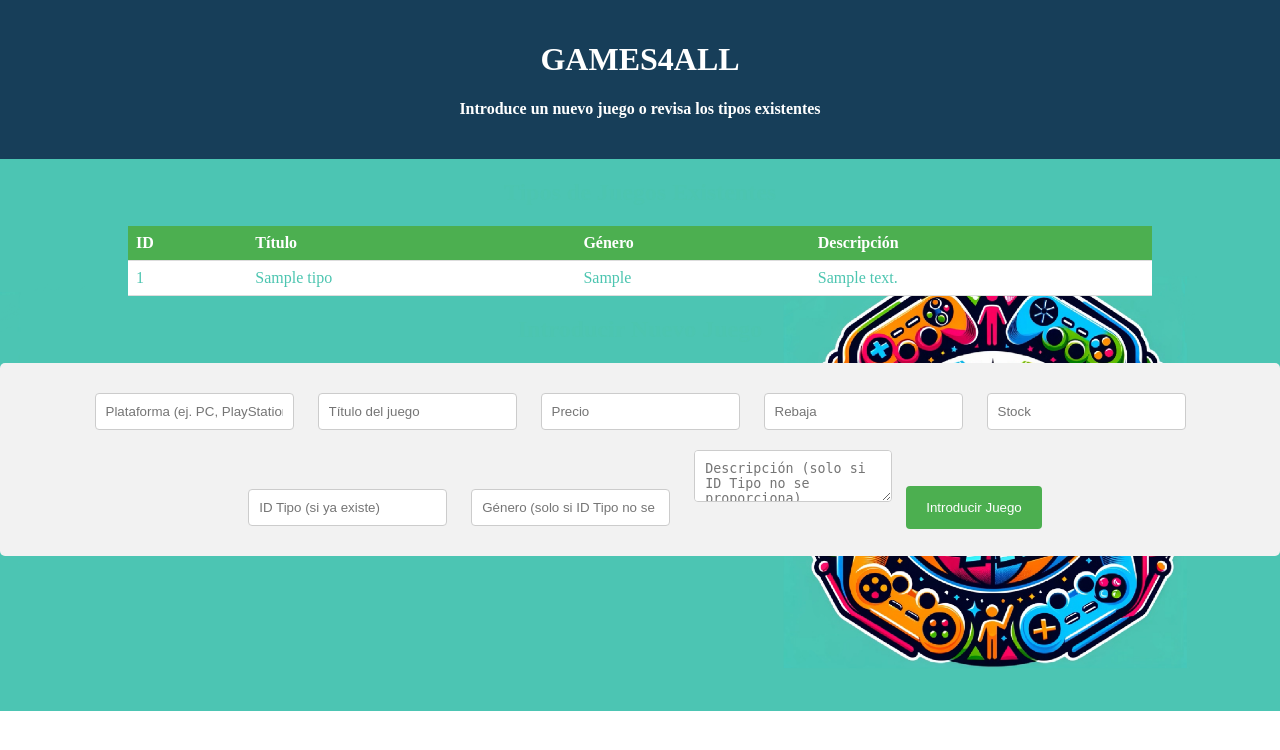
After one commit to josejavier1059/GAMES4ALL, a PHP site: page /admin_introduce_juego.php in a window 1280 px wide. The commit adds this page. Shown: the top 750 px of the page. Run offline with PHP 8.4, Linux system fonts and the light colour scheme; tables that the repository leaves empty or names only in its code hold one stand-in row (values such as "Sample post").

Commit message:
Introduce Y buscar Juegos Listo

```diff
--- /dev/null
+++ b/admin_introduce_juego.php
@@ -0,0 +1,120 @@
+<!DOCTYPE html>
+<html>
+<head>
+    <meta charset="utf-8">
+    <title>Introducir Nuevo Juego - G4A</title>
+    <style>
+        body {
+            background: url('fondo.png') no-repeat center center fixed;
+            background-size: contain;
+            text-align: center;
+            color: #4CC5B0; /* Color del texto */
+            margin: 0;
+        }
+
+        #header {
+            background-color: #173E59;
+            text-align: center;
+            color: #ffffff;
+            padding: 20px;
+            margin-bottom: 20px;
+        }
+
+        form {
+            margin: auto;
+            padding: 20px;
+            background-color: #f2f2f2;
+            border-radius: 5px;
+            display: inline-block;
+            color: #000;
+        }
+
+        input[type="text"], input[type="number"], textarea {
+            padding: 10px;
+            margin: 10px;
+            border: 1px solid #ccc;
+            border-radius: 4px;
+        }
+
+        input[type="submit"] {
+            background-color: #4CAF50;
+            color: white;
+            padding: 14px 20px;
+            border: none;
+            border-radius: 4px;
+            cursor: pointer;
+        }
+
+        input[type="submit"]:hover {
+            background-color: #45a049;
+        }
+
+        table {
+            margin: 20px auto;
+            width: 80%;
+            border-collapse: collapse;
+            background-color: #ffffff; /* Fondo blanco para la tabla */
+        }
+
+        th, td {
+            padding: 8px;
+            text-align: left;
+            border-bottom: 1px solid #ddd;
+        }
+
+        th {
+            background-color: #4CAF50;
+            color: white;
+        }
+    </style>
+</head>
+<body>
+
+<div id="header">
+    <h1>GAMES4ALL</h1>
+    <h4>Introduce un nuevo juego o revisa los tipos existentes</h4>
+</div>
+
+<h2>Tipos de Juegos Existentes</h2>
+<table>
+    <thead>
+        <tr>
+            <th>ID</th>
+            <th>Título</th>
+            <th>Género</th>
+            <th>Descripción</th>
+        </tr>
+    </thead>
+    <tbody>
+        <?php
+        $conexion = mysqli_connect("localhost", "root", "", "games4all") or die("Error al conectar con la base de datos.");
+        $consulta = "SELECT * FROM tipo";
+        $resultado = mysqli_query($conexion, $consulta);
+
+        while ($fila = mysqli_fetch_assoc($resultado)) {
+            echo "<tr>";
+            echo "<td>".$fila['id_tipo']."</td>";
+            echo "<td>".$fila['titulo']."</td>";
+            echo "<td>".$fila['genero']."</td>";
+            echo "<td>".$fila['descripcion']."</td>";
+            echo "</tr>";
+        }
+        ?>
+    </tbody>
+</table>
+
+<h2>Introducir Nuevo Juego</h2>
+<form action="procesar_introduce_juego.php" method="post">
+    <input type="text" name="plataforma" required placeholder="Plataforma (ej. PC, PlayStation)">
+    <input type="text" name="titulo" required placeholder="Título del juego">
+    <input type="number" step="0.01" name="precio" required placeholder="Precio">
+    <input type="number" step="0.01" name="rebaja" required placeholder="Rebaja">
+    <input type="number" name="stock" required placeholder="Stock">
+    <input type="number" name="id_tipo" placeholder="ID Tipo (si ya existe)">
+    <input type="text" name="genero" placeholder="Género (solo si ID Tipo no se proporciona)">
+    <textarea name="descripcion" placeholder="Descripción (solo si ID Tipo no se proporciona)"></textarea>
+    <input type="submit" value="Introducir Juego">
+</form>
+
+</body>
+</html>
```
Also changed, not shown: buscar_juegos.php (+5 -4 lines), procesar_introduce_juego.php (added, +60 -0 lines).
